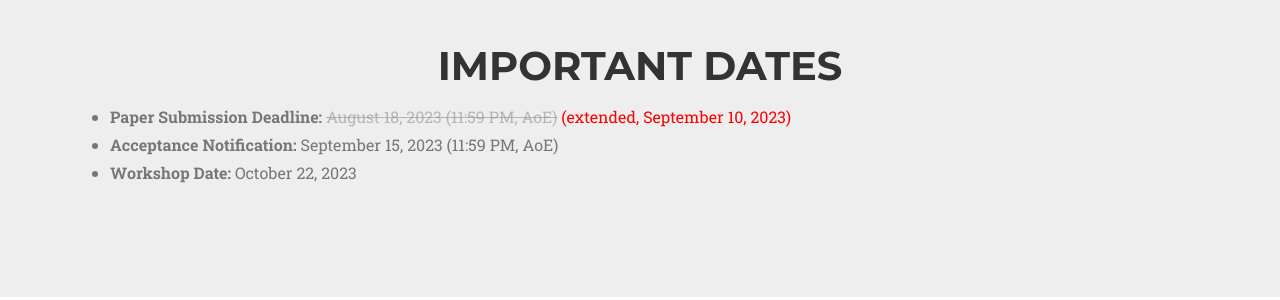
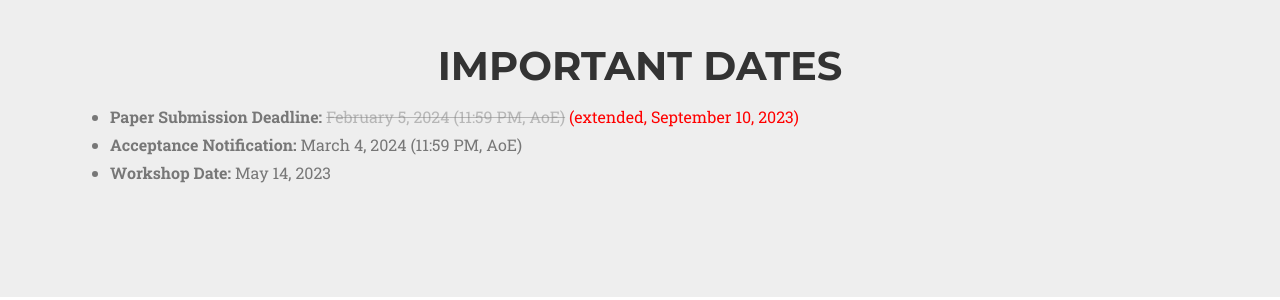
Before and after one commit to generative-rec/generative-rec.github.io, a Jekyll site: the page built from index.md, in a window 1280 px wide and 900 px high, scrolled down 4996 px. Shown: the part 154-454 px from the top of the window. Built offline with Jekyll 4.4.1, drawn with Linux system fonts in a browser that asks for light colours; nearby versions of some CDN libraries; some web fonts are replaced.

Commit message:
Update dates.html

```diff
--- a/_includes/dates.html
+++ b/_includes/dates.html
@@ -23,9 +23,9 @@
     <div class="row text-justify">
       <div class="col-md-12">
         <ul class="large text-muted">
-          <li><b>Paper Submission Deadline:</b> <del>August 18, 2023 (11:59 PM, AoE)</del> <span class="extended-date">(extended, September 10, 2023)</span> </li>
-          <li><b>Acceptance Notification:</b> September 15, 2023 (11:59 PM, AoE)</li>
-          <li><b>Workshop Date:</b> October 22, 2023</li>
+          <li><b>Paper Submission Deadline:</b> <del>February 5, 2024 (11:59 PM, AoE)</del> <span class="extended-date">(extended, September 10, 2023)</span> </li>
+          <li><b>Acceptance Notification:</b> March 4, 2024 (11:59 PM, AoE)</li>
+          <li><b>Workshop Date:</b> May 14, 2023</li>
         </ul>
       </div>
     </div>
```
